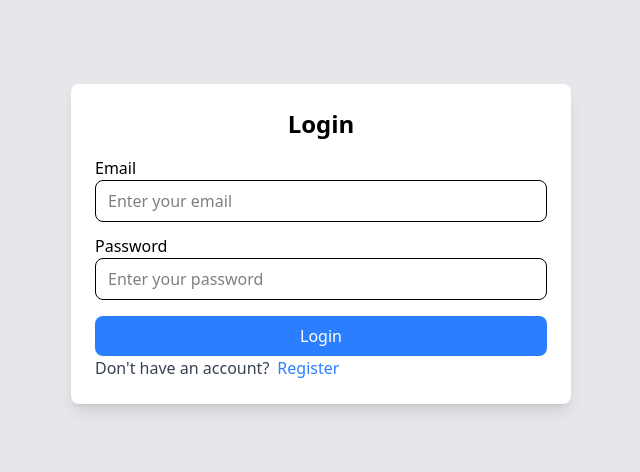
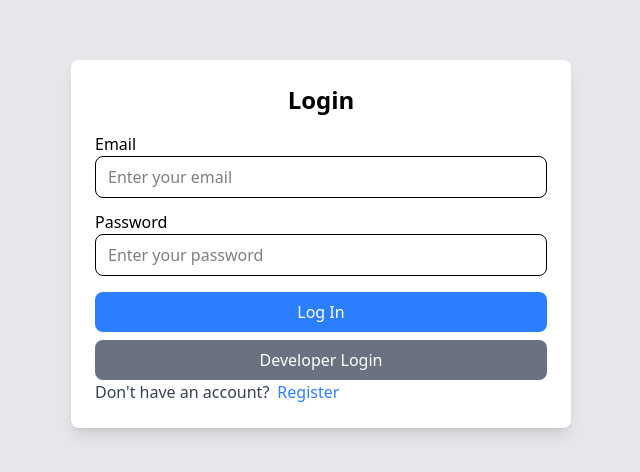
Before and after one commit to sarojbist/task-management, a React (Vite) app in the folder client/: page /login in a window 1280 px wide. Shown: the part 156-628 px from the top of the page, without its empty margins (319-959 px from the left). Built offline with nearby package versions, Linux system fonts and the light colour scheme.

Commit message:
add updates

```diff
--- a/client/src/auth/login.jsx
+++ b/client/src/auth/login.jsx
@@ -4,6 +4,7 @@
 import axios from "axios";
 import authStore from "../stores/authStore";
 import { useNavigate } from "react-router-dom";
+import { useState } from "react";
 
 const BASE_URL = import.meta.env.VITE_BASE_URL;
 
@@ -22,21 +23,24 @@
   const setUserInfo = authStore((state) => state.setUserInfo)
   const navigate = useNavigate();
 
+  const [isLoading, setIsLoading] = useState(false);
 
   const onSubmit = async (rawData) => {
     console.log("Login Data:", rawData);
+    setIsLoading(true)
     try {
       const response = await axios.post(`${BASE_URL}/users/login`, rawData);
       console.log(response)
       if (response.data.token && response.data.userInfo) {
         setToken(response.data.token);//setting access token in global store
         setUserInfo(response.data.userInfo); //setting userInfo in global store
-        console.log("Navigating to /dashboard...");
+        setIsLoading(false);
         navigate('/dashboard');
       }
 
     } catch (err) {
-      console.log(err.message);
+      setIsLoading(false);
+      alert(err.message);
     }
 
   };
@@ -76,9 +80,17 @@
 
         <button
           type="submit"
-          className="w-full bg-blue-500 text-white py-2 rounded-lg hover:bg-blue-600 transition"
+          className="w-full bg-blue-500 text-white py-2 rounded-lg hover:bg-blue-600 transition cursor-pointer"
         >
-          Login
+          {isLoading ? "Loading" : "Log In"}
+        </button>
+
+        <button
+          type="button"
+          onClick={() => onSubmit({ regEmail: "test@gmail.com", password: "test123" })}
+          className="w-full bg-gray-500 text-white py-2 mt-2 rounded-lg hover:bg-gray-600 transition cursor-pointer"
+        >
+          {isLoading ? "Loading" : "Developer Login"}
         </button>
         <div className="flex items-center space-x-2">
           <h2 className="text-gray-700">Don't have an account?</h2>
@@ -88,6 +100,9 @@
           >
             Register
           </button>
+
+
+
         </div>
 
 
--- a/client/src/auth/register.jsx
+++ b/client/src/auth/register.jsx
@@ -76,7 +76,7 @@
 
         <button
           type="submit"
-          className="w-full bg-blue-500 text-white py-2 rounded-lg hover:bg-blue-600 transition"
+          className="w-full bg-blue-500 text-white py-2 rounded-lg hover:bg-blue-600 transition cursor-pointer"
         >
           Register
         </button>
```
Also changed, not shown: 1 other file (tests, documents, lock files or other folders).
